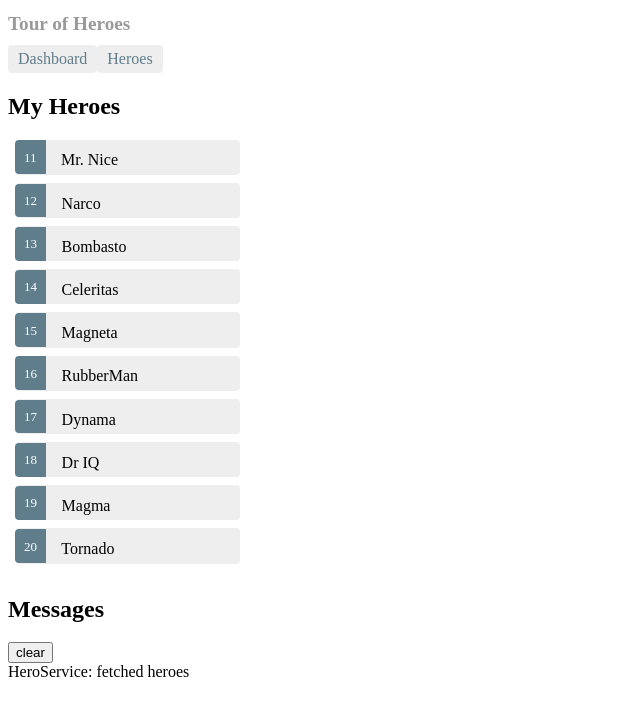
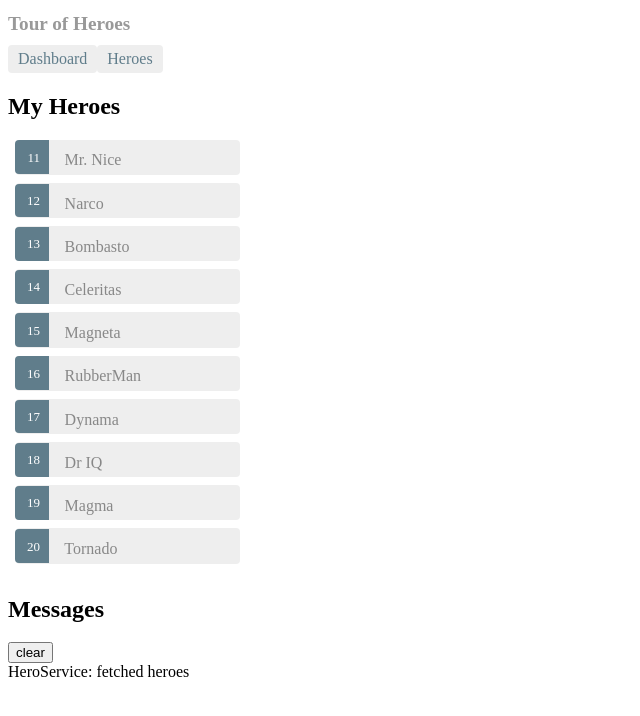
Before and after one commit to david2999999/Angular-6, an Angular app in the folder Angular-Project/: page /heroes in a window 1280 px wide. Shown: the top 716 px of the page, without its empty margins (0-640 px from the left). Built offline with nearby package versions, Linux system fonts and the light colour scheme.

Commit message:
added route to hero detal

```diff
--- a/Angular-Project/src/app/app-routing.module.ts
+++ b/Angular-Project/src/app/app-routing.module.ts
@@ -3,9 +3,11 @@ import { RouterModule, Routes } from '@angular/router';
 
 import { HeroesComponent } from './heroes/heroes.component';
 import { DashboardComponent }   from './dashboard/dashboard.component';
+import { HeroDetailComponent }  from './hero-detail/hero-detail.component';
 
 const routes: Routes = [{ path: '', redirectTo: '/dashboard', pathMatch: 'full' },
                         { path: 'dashboard', component: DashboardComponent },
+                        { path: 'detail/:id', component: HeroDetailComponent },
                         { path: 'heroes', component: HeroesComponent }
                       ];
 
--- a/Angular-Project/src/app/dashboard/dashboard.component.html
+++ b/Angular-Project/src/app/dashboard/dashboard.component.html
@@ -1,6 +1,6 @@
 <h3>Top Heroes</h3>
 <div class="grid grid-pad">
-  <a *ngFor="let hero of heroes" class="col-1-4">
+  <a *ngFor="let hero of heroes" class="col-1-4" routerLink="/detail/{{hero.id}}">
     <div class="module hero">
       <h4>{{hero.name}}</h4>
     </div>
--- a/Angular-Project/src/app/heroes/heroes.component.css
+++ b/Angular-Project/src/app/heroes/heroes.component.css
@@ -1,7 +1,3 @@
-.selected {
-  background-color: #CFD8DC !important;
-  color: white;
-}
 .heroes {
   margin: 0 0 2em 0;
   list-style-type: none;
@@ -9,29 +5,33 @@
   width: 15em;
 }
 .heroes li {
+  position: relative;
   cursor: pointer;
-  position: relative;
-  left: 0;
   background-color: #EEE;
   margin: .5em;
   padding: .3em 0;
   height: 1.6em;
   border-radius: 4px;
-  transition: all .2s;
 }
-.heroes li.selected:hover {
-  background-color: #BBD8DC !important;
-  color: white;
-}
+
 .heroes li:hover {
   color: #607D8B;
   background-color: #DDD;
-  left: .6em;
+  left: .1em;
 }
-.heroes .text {
+
+.heroes a {
+  color: #888;
+  text-decoration: none;
   position: relative;
-  top: -3px;
+  display: block;
+  width: 250px;
 }
+
+.heroes a:hover {
+  color:#607D8B;
+}
+
 .heroes .badge {
   display: inline-block;
   font-size: small;
@@ -43,6 +43,8 @@
   left: -1px;
   top: -4px;
   height: 1.8em;
+  min-width: 16px;
+  text-align: right;
   margin-right: .8em;
   border-radius: 4px 0 0 4px;
 }
--- a/Angular-Project/src/app/heroes/heroes.component.html
+++ b/Angular-Project/src/app/heroes/heroes.component.html
@@ -1,9 +1,9 @@
 <h2>My Heroes</h2>
 <ul class="heroes">
-  <li *ngFor="let hero of heroes"
-  	  [class.selected]="hero === selectedHero"
-  	  (click)="onSelect(hero)">
-    <span class="badge">{{hero.id}}</span> {{hero.name}}
+  <li *ngFor="let hero of heroes">
+    <a routerLink="/detail/{{hero.id}}">
+      <span class="badge">{{hero.id}}</span> {{hero.name}}
+    </a>
   </li>
 </ul>
 
--- a/Angular-Project/src/app/heroes/heroes.component.ts
+++ b/Angular-Project/src/app/heroes/heroes.component.ts
@@ -25,8 +25,4 @@ export class HeroesComponent implements OnInit {
         this.heroService.getHeroes()
                 .subscribe(heroes => this.heroes = heroes);
     }
-
-    onSelect(hero: Hero): void {
-        this.selectedHero = hero;
-    }
 }
```
